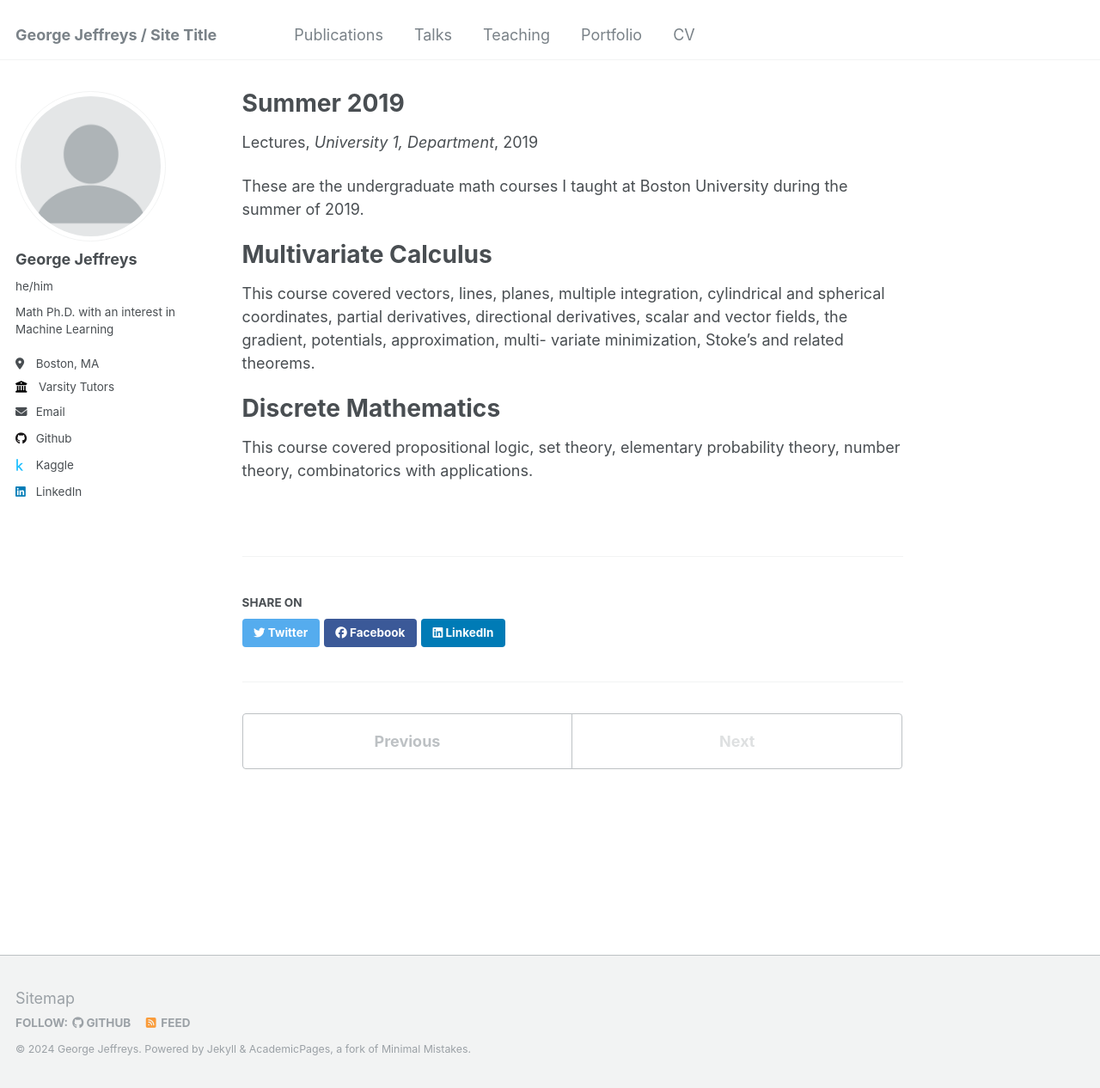
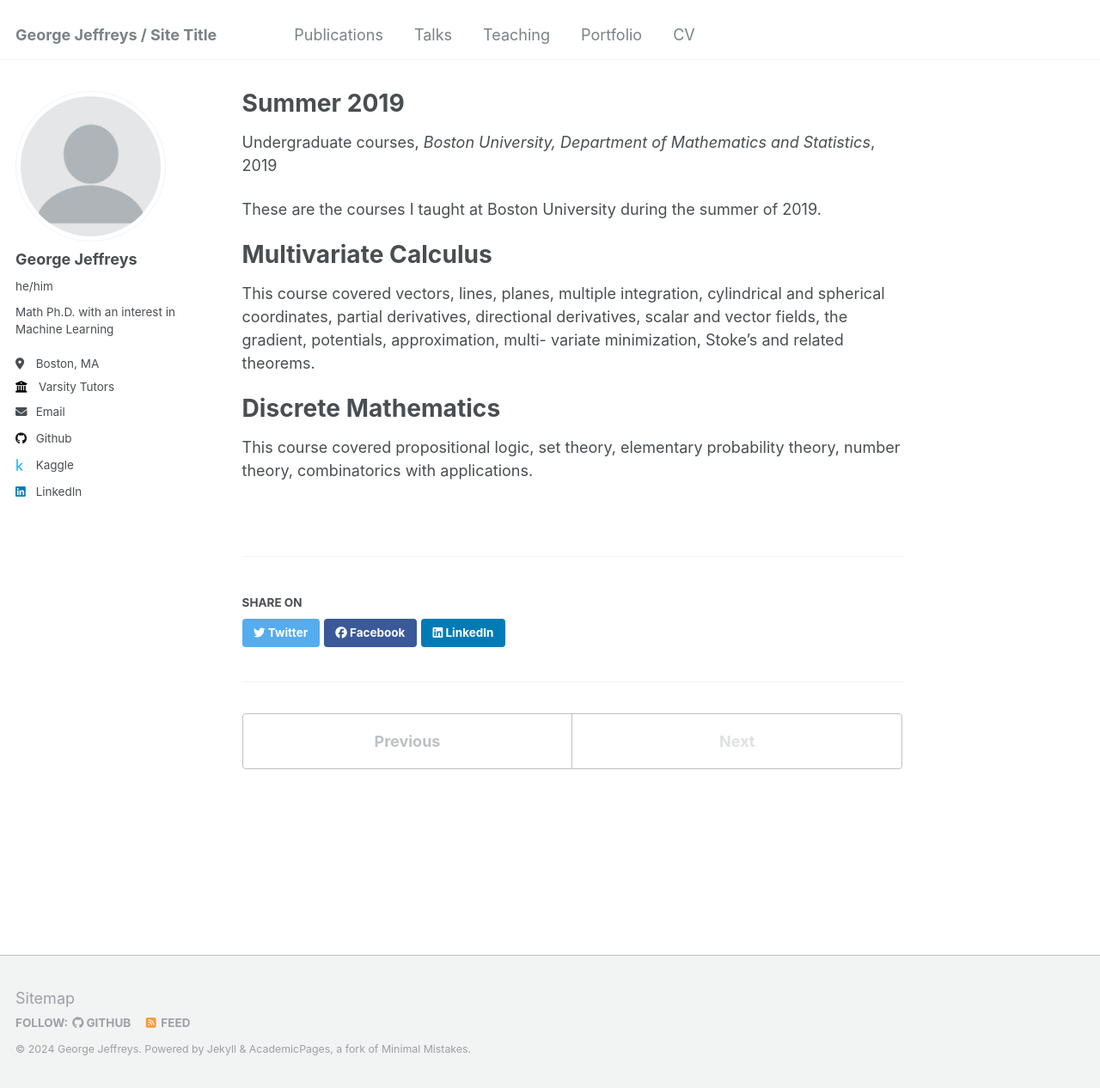
Before and after one commit to G-Jeffreys/G-Jeffreys.github.io, a Jekyll site: the page built from _teaching/2015-spring-teaching-2.md, in a window 1280 px wide and 1266 px high. Shown: the whole window at 86% size. Built offline with Jekyll 4.4.1, drawn with Linux system fonts in a browser that asks for light colours.

Commit message:
Update 2015-spring-teaching-2.md

```diff
--- a/_teaching/2015-spring-teaching-2.md
+++ b/_teaching/2015-spring-teaching-2.md
@@ -1,14 +1,14 @@
 ---
 title: "Summer 2019"
 collection: teaching
-type: "Lectures"
+type: "Undergraduate courses"
 permalink: /teaching/2015-spring-teaching-1
-venue: "University 1, Department"
+venue: "Boston University, Department of Mathematics and Statistics"
 date: 2019-06-01
 location: "Boston, MA"
 ---
 
-These are the undergraduate math courses I taught at Boston University during the summer of 2019.
+These are the courses I taught at Boston University during the summer of 2019.
 
 Multivariate Calculus
 ======
```
